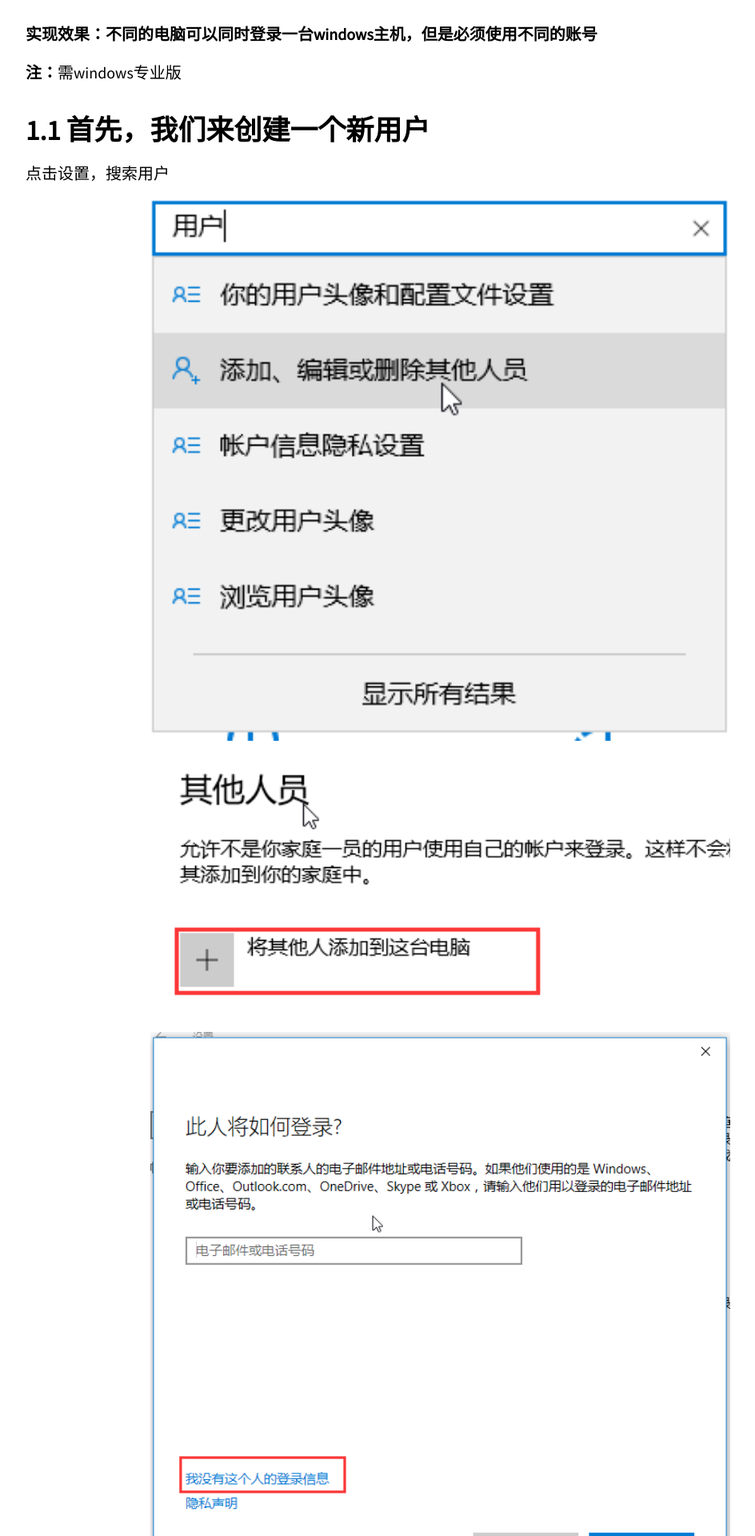
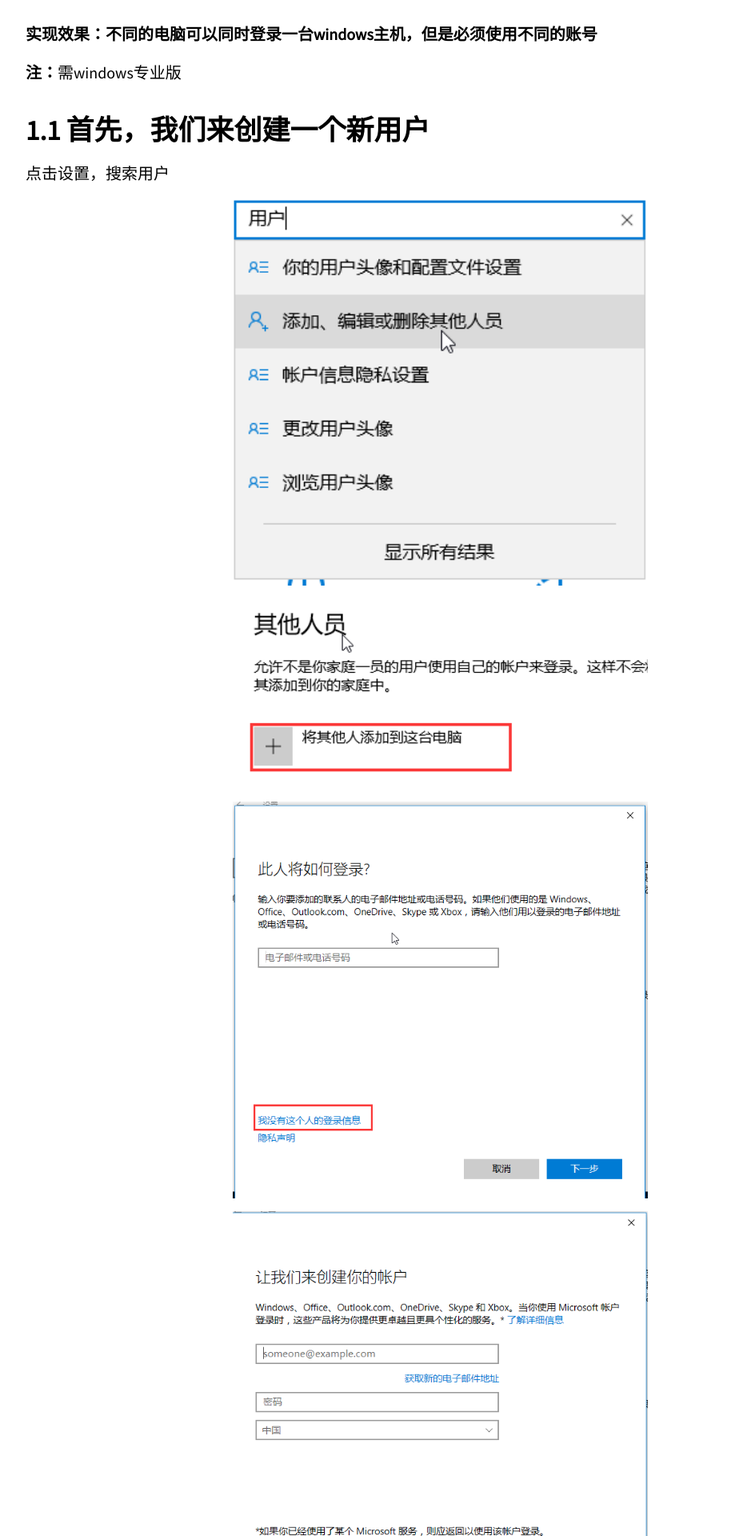
Before and after one commit to Cr7-joker/Cr7-joker.github.io, a Jekyll site: the page built from _posts/2019-02-04-Cloud desktop configuration/2019-02-04-Cloud desktop configuration.md, in a window 1280 px wide. Shown: the part 430-2350 px from the top of the page at 80% size, without its empty margins (82-1026 px from the left). Built offline with Jekyll 4.4.1, drawn with Linux system fonts in a browser that asks for light colours; our own code applies the rules of GitHub Pages for plain Markdown files; a script that is not in the unit is left out.

Commit message:
seventh post commit

```diff
--- a/_posts/2019-02-04-Cloud desktop configuration/2019-02-04-Cloud desktop configuration.md
+++ b/_posts/2019-02-04-Cloud desktop configuration/2019-02-04-Cloud desktop configuration.md
@@ -17,15 +17,15 @@
 
 点击设置，搜索用户
 
-<img src="https://raw.githubusercontent.com/Cr7-joker/Cr7-joker.github.io/master/_posts/2019-02-04-Cloud%20desktop%20configuration/assert/01.png" width="70%">
+<img src="https://raw.githubusercontent.com/Cr7-joker/Cr7-joker.github.io/master/_posts/2019-02-04-Cloud%20desktop%20configuration/assert/01.png" width="50%">
 
-<img src="https://raw.githubusercontent.com/Cr7-joker/Cr7-joker.github.io/master/_posts/2019-02-04-Cloud%20desktop%20configuration/assert/02.png" width="70%">
+<img src="https://raw.githubusercontent.com/Cr7-joker/Cr7-joker.github.io/master/_posts/2019-02-04-Cloud%20desktop%20configuration/assert/02.png" width="50%">
 
-<img src="https://raw.githubusercontent.com/Cr7-joker/Cr7-joker.github.io/master/_posts/2019-02-04-Cloud%20desktop%20configuration/assert/03.png" width="70%">
+<img src="https://raw.githubusercontent.com/Cr7-joker/Cr7-joker.github.io/master/_posts/2019-02-04-Cloud%20desktop%20configuration/assert/03.png" width="50%">
 
-<img src="https://raw.githubusercontent.com/Cr7-joker/Cr7-joker.github.io/master/_posts/2019-02-04-Cloud%20desktop%20configuration/assert/04.png" width="70%">
+<img src="https://raw.githubusercontent.com/Cr7-joker/Cr7-joker.github.io/master/_posts/2019-02-04-Cloud%20desktop%20configuration/assert/04.png" width="50%">
 
-<img src="https://raw.githubusercontent.com/Cr7-joker/Cr7-joker.github.io/master/_posts/2019-02-04-Cloud%20desktop%20configuration/assert/05.png" width="70%">
+<img src="https://raw.githubusercontent.com/Cr7-joker/Cr7-joker.github.io/master/_posts/2019-02-04-Cloud%20desktop%20configuration/assert/05.png" width="50%">
 
 点击下一步，一个普通用户就创建完成了。
 
@@ -35,35 +35,35 @@
 
 然后，打开远程设置，右键此电脑，属性，
 
-<img src="https://raw.githubusercontent.com/Cr7-joker/Cr7-joker.github.io/master/_posts/2019-02-04-Cloud%20desktop%20configuration/assert/06.png" width="70%">
+<img src="https://raw.githubusercontent.com/Cr7-joker/Cr7-joker.github.io/master/_posts/2019-02-04-Cloud%20desktop%20configuration/assert/06.png" width="50%">
 
 接下来给这个普通用户添加可以远程登录的权限
 
-<img src="https://raw.githubusercontent.com/Cr7-joker/Cr7-joker.github.io/master/_posts/2019-02-04-Cloud%20desktop%20configuration/assert/07.png" width="70%">
+<img src="https://raw.githubusercontent.com/Cr7-joker/Cr7-joker.github.io/master/_posts/2019-02-04-Cloud%20desktop%20configuration/assert/07.png" width="50%">
 
-<img src="https://raw.githubusercontent.com/Cr7-joker/Cr7-joker.github.io/master/_posts/2019-02-04-Cloud%20desktop%20configuration/assert/08.png" width="70%">
+<img src="https://raw.githubusercontent.com/Cr7-joker/Cr7-joker.github.io/master/_posts/2019-02-04-Cloud%20desktop%20configuration/assert/08.png" width="50%">
 
 点击检查名称，如果前面出现电脑主机名，表示成功
 
-<img src="https://raw.githubusercontent.com/Cr7-joker/Cr7-joker.github.io/master/_posts/2019-02-04-Cloud%20desktop%20configuration/assert/09.png" width="70%">
+<img src="https://raw.githubusercontent.com/Cr7-joker/Cr7-joker.github.io/master/_posts/2019-02-04-Cloud%20desktop%20configuration/assert/09.png" width="50%">
 
 确认
 
 最后解决多用户同时登录的问题，在cmd中输入gpedit进入本地组策略编辑器
 
-<img src="https://raw.githubusercontent.com/Cr7-joker/Cr7-joker.github.io/master/_posts/2019-02-04-Cloud%20desktop%20configuration/assert/10.png" width="70%">
+<img src="https://raw.githubusercontent.com/Cr7-joker/Cr7-joker.github.io/master/_posts/2019-02-04-Cloud%20desktop%20configuration/assert/10.png" width="50%">
 
 选择【管理模板】->【Windows组件】->【远程桌面服务】->【远程桌面会话主机】->【连接】选择【管理模板】->【Windows组件】->【远程桌面服务】->【远程桌面会话主机】->【连接】
 
-<img src="https://raw.githubusercontent.com/Cr7-joker/Cr7-joker.github.io/master/_posts/2019-02-04-Cloud%20desktop%20configuration/assert/11.png" width="70%">
+<img src="https://raw.githubusercontent.com/Cr7-joker/Cr7-joker.github.io/master/_posts/2019-02-04-Cloud%20desktop%20configuration/assert/11.png" width="50%">
 
 配置 【限制连接的数量】，允许的RD最大连接数 即为最大的连接数量，6个9
 
-<img src="https://raw.githubusercontent.com/Cr7-joker/Cr7-joker.github.io/master/_posts/2019-02-04-Cloud%20desktop%20configuration/assert/12.png" width="70%">
+<img src="https://raw.githubusercontent.com/Cr7-joker/Cr7-joker.github.io/master/_posts/2019-02-04-Cloud%20desktop%20configuration/assert/12.png" width="50%">
 
  配置【将远程桌面服务用户限制到单独的远程桌面服务会话】，改成 “已禁用”
 
-<img src="https://raw.githubusercontent.com/Cr7-joker/Cr7-joker.github.io/master/_posts/2019-02-04-Cloud%20desktop%20configuration/assert/13.png" width="70%">
+<img src="https://raw.githubusercontent.com/Cr7-joker/Cr7-joker.github.io/master/_posts/2019-02-04-Cloud%20desktop%20configuration/assert/13.png" width="50%">
 
 
 
@@ -80,6 +80,6 @@
 
 注意，上面三个程序均需要右键以管理员身份运行，且保证电脑网络畅通。
 
-<img src="https://raw.githubusercontent.com/Cr7-joker/Cr7-joker.github.io/master/_posts/2019-02-04-Cloud%20desktop%20configuration/assert/14.png" width="70%">
+<img src="https://raw.githubusercontent.com/Cr7-joker/Cr7-joker.github.io/master/_posts/2019-02-04-Cloud%20desktop%20configuration/assert/14.png" width="50%">
 
 点击OK，配置结束
```
